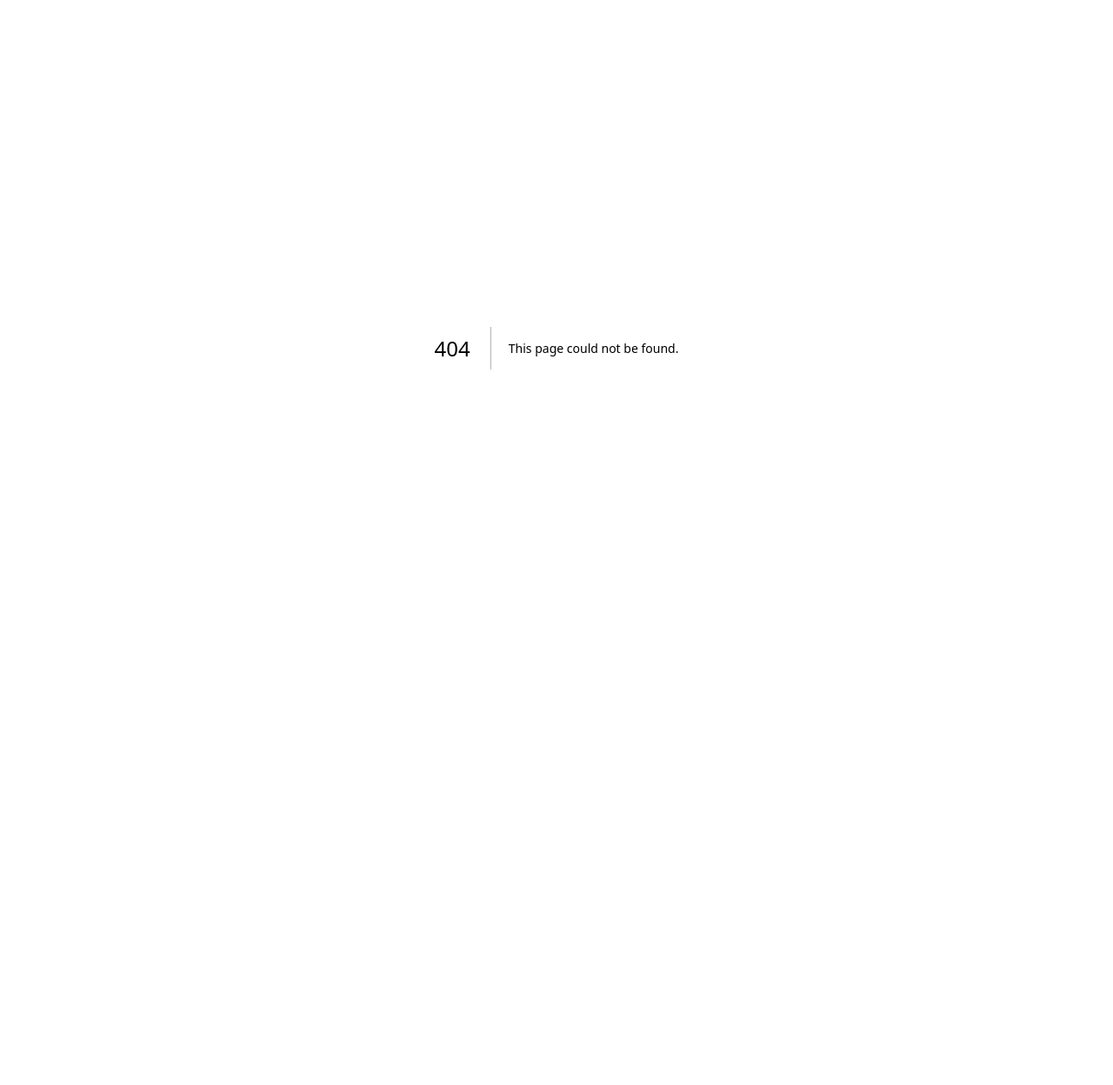
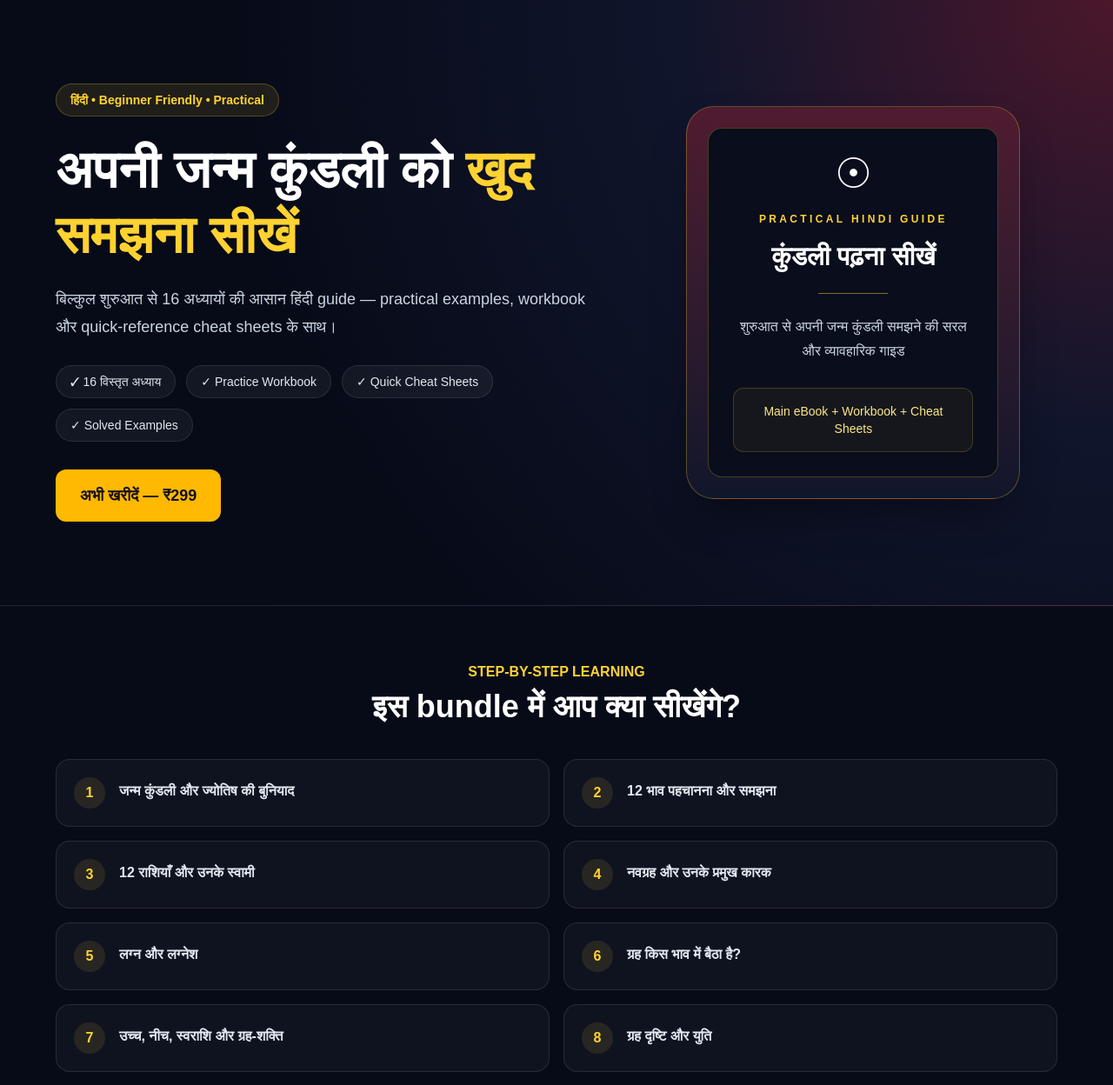
Before and after one commit to sukhgermany007-netizen/toolvoraa, a Next.js app: page /kundli-book in a window 1280 px wide. Before the commit this address had no page. Shown: the top 1248 px of the page at 87% size. Before the commit the page ends 800 px from the top, so only its background shows below. Built offline with nearby package versions, Linux system fonts and the light colour scheme.

Commit message:
Add Kundli eBook sales landing page

```diff
--- /dev/null
+++ b/app/kundli-book/page.tsx
@@ -0,0 +1,115 @@
+import type { Metadata } from "next";
+import KundliCheckout from "./KundliCheckout";
+
+export const metadata: Metadata = {
+  title: "कुंडली पढ़ना सीखें | Beginner Hindi eBook Bundle",
+  description: "अपनी जन्म कुंडली को शुरुआत से समझना सीखें। 16 अध्याय, practical workbook और quick-reference cheat sheets के साथ हिंदी digital bundle।",
+  robots: { index: true, follow: true },
+};
+
+const chapters = [
+  "जन्म कुंडली और ज्योतिष की बुनियाद",
+  "12 भाव पहचानना और समझना",
+  "12 राशियाँ और उनके स्वामी",
+  "नवग्रह और उनके प्रमुख कारक",
+  "लग्न और लग्नेश",
+  "ग्रह किस भाव में बैठा है?",
+  "उच्च, नीच, स्वराशि और ग्रह-शक्ति",
+  "ग्रह दृष्टि और युति",
+  "27 नक्षत्र और पाद",
+  "महादशा और अंतरदशा",
+  "गोचर और साढ़ेसाती की basic समझ",
+  "प्रमुख योग और verification",
+  "15-Step Kundli Reading Method",
+  "Career, Marriage, Money, Education विषय",
+  "Solved और Blind Practice Kundlis",
+  "Common Mistakes + 30-Day Practice Plan",
+];
+
+const faqs = [
+  ["क्या यह beginners के लिए है?", "हाँ। पुस्तक zero/basic knowledge से step-by-step शुरू होती है।"],
+  ["क्या physical book मिलेगी?", "नहीं। यह digital PDF bundle है, जिसे payment verify होने के बाद download किया जा सकता है।"],
+  ["Bundle में क्या मिलेगा?", "Main Hindi eBook, अलग Practice Workbook और Quick Reference/Cheat Sheets।"],
+  ["क्या यह भविष्यवाणी की guarantee देती है?", "नहीं। सामग्री पारंपरिक ज्योतिष को educational purpose से सीखने के लिए है; guaranteed predictions नहीं दी जातीं।"],
+];
+
+export default function KundliBookPage() {
+  return (
+    <main className="min-h-screen bg-[#070b18] text-white">
+      <section className="border-b border-white/10 bg-[radial-gradient(circle_at_top_right,_#4b172b_0,_#10152c_34%,_#070b18_70%)] px-5 py-16 sm:py-24">
+        <div className="mx-auto grid max-w-6xl items-center gap-12 lg:grid-cols-[1.15fr_.85fr]">
+          <div>
+            <div className="inline-flex rounded-full border border-amber-300/25 bg-amber-300/10 px-4 py-2 text-sm font-bold text-amber-300">हिंदी • Beginner Friendly • Practical</div>
+            <h1 className="mt-6 text-4xl font-black leading-tight sm:text-6xl">अपनी जन्म कुंडली को <span className="text-amber-300">खुद समझना सीखें</span></h1>
+            <p className="mt-5 max-w-2xl text-lg leading-8 text-slate-300">बिल्कुल शुरुआत से 16 अध्यायों की आसान हिंदी guide — practical examples, workbook और quick-reference cheat sheets के साथ।</p>
+            <div className="mt-7 flex flex-wrap gap-3 text-sm text-slate-200">
+              {["16 विस्तृत अध्याय", "Practice Workbook", "Quick Cheat Sheets", "Solved Examples"].map((x) => <span key={x} className="rounded-full border border-white/10 bg-white/5 px-4 py-2">✓ {x}</span>)}
+            </div>
+            <a href="#buy" className="mt-8 inline-flex rounded-xl bg-amber-400 px-7 py-4 text-lg font-black text-[#16101a] hover:bg-amber-300">अभी खरीदें — ₹299</a>
+          </div>
+
+          <div className="mx-auto w-full max-w-sm rounded-[2rem] border border-amber-300/30 bg-gradient-to-b from-[#501b30] to-[#11162b] p-6 shadow-2xl shadow-black/40">
+            <div className="rounded-2xl border border-amber-300/25 bg-[#090d1c] p-7 text-center">
+              <div className="text-5xl">☉</div>
+              <p className="mt-5 text-xs font-bold uppercase tracking-[.28em] text-amber-300">Practical Hindi Guide</p>
+              <h2 className="mt-4 text-3xl font-black leading-tight">कुंडली पढ़ना सीखें</h2>
+              <div className="mx-auto my-6 h-px w-20 bg-amber-300/50" />
+              <p className="leading-7 text-slate-300">शुरुआत से अपनी जन्म कुंडली समझने की सरल और व्यावहारिक गाइड</p>
+              <div className="mt-7 rounded-xl border border-amber-300/20 bg-amber-300/5 p-4 text-sm text-amber-200">Main eBook + Workbook + Cheat Sheets</div>
+            </div>
+          </div>
+        </div>
+      </section>
+
+      <section className="px-5 py-16">
+        <div className="mx-auto max-w-6xl">
+          <div className="text-center">
+            <p className="font-bold text-amber-300">STEP-BY-STEP LEARNING</p>
+            <h2 className="mt-2 text-3xl font-black sm:text-4xl">इस bundle में आप क्या सीखेंगे?</h2>
+          </div>
+          <div className="mt-10 grid gap-4 md:grid-cols-2">
+            {chapters.map((chapter, i) => <div key={chapter} className="flex gap-4 rounded-2xl border border-white/10 bg-white/[.035] p-5"><span className="grid h-9 w-9 shrink-0 place-items-center rounded-full bg-amber-300/10 font-black text-amber-300">{i + 1}</span><p className="pt-1 font-semibold text-slate-200">{chapter}</p></div>)}
+          </div>
+        </div>
+      </section>
+
+      <section className="border-y border-white/10 bg-[#0d1226] px-5 py-16">
+        <div className="mx-auto max-w-6xl">
+          <div className="grid gap-6 md:grid-cols-3">
+            {[
+              ["Main eBook", "74-page expanded master edition with 16 chapters and practical reading method."],
+              ["Practice Workbook", "अलग printable exercises, observation practice और Kundli practice sheets."],
+              ["Quick Reference", "भाव, राशियाँ, ग्रह, दृष्टियाँ, नक्षत्र, Vimshottari और 15-step checklist."],
+            ].map(([title, desc]) => <div key={title} className="rounded-3xl border border-amber-300/15 bg-[#11162b] p-7"><div className="text-3xl">✦</div><h3 className="mt-4 text-xl font-black text-amber-300">{title}</h3><p className="mt-3 leading-7 text-slate-300">{desc}</p></div>)}
+          </div>
+        </div>
+      </section>
+
+      <section className="px-5 py-16">
+        <div className="mx-auto grid max-w-6xl gap-10 lg:grid-cols-[1fr_.8fr]">
+          <div>
+            <p className="font-bold text-amber-300">BEGINNER BUNDLE</p>
+            <h2 className="mt-2 text-3xl font-black sm:text-4xl">सिर्फ पढ़िए नहीं — अपनी कुंडली पर अभ्यास कीजिए</h2>
+            <p className="mt-5 max-w-2xl text-lg leading-8 text-slate-300">हर concept को एक structured method में रखा गया है: ग्रह → भाव → राशि → स्वामी → दृष्टि → युति → शक्ति → नक्षत्र → दशा → गोचर। उद्देश्य है कि beginner धीरे-धीरे एक balanced interpretation बनाना सीख सके।</p>
+            <div className="mt-8 space-y-3 text-slate-200">
+              <p>✓ आसान हिंदी explanation</p><p>✓ Practical examples और case labs</p><p>✓ Revision tests और 30-day practice plan</p><p>✓ Rahu/Ketu जैसे disputed rules पर tradition-dependent warnings</p>
+            </div>
+          </div>
+          <KundliCheckout />
+        </div>
+      </section>
+
+      <section className="border-t border-white/10 px-5 py-16">
+        <div className="mx-auto max-w-4xl">
+          <h2 className="text-center text-3xl font-black">अक्सर पूछे जाने वाले सवाल</h2>
+          <div className="mt-8 space-y-4">
+            {faqs.map(([q, a]) => <details key={q} className="rounded-2xl border border-white/10 bg-white/[.035] p-5"><summary className="cursor-pointer font-bold text-white">{q}</summary><p className="mt-3 leading-7 text-slate-300">{a}</p></details>)}
+          </div>
+          <div className="mt-10 rounded-2xl border border-amber-300/15 bg-amber-300/5 p-5 text-sm leading-6 text-slate-400"><strong className="text-amber-200">Educational Disclaimer:</strong> यह सामग्री ज्योतिष के पारंपरिक सिद्धांतों को सीखने के उद्देश्य से है। ज्योतिष वैज्ञानिक रूप से प्रमाणित भविष्यवाणी पद्धति नहीं है और यह चिकित्सा, कानूनी, वित्तीय या अन्य professional advice का विकल्प नहीं है।</div>
+        </div>
+      </section>
+
+      <div className="sticky bottom-0 z-40 border-t border-amber-300/20 bg-[#070b18]/95 p-3 backdrop-blur md:hidden"><a href="#buy" className="flex w-full items-center justify-center rounded-xl bg-amber-400 px-5 py-3 font-black text-[#16101a]">अभी खरीदें — ₹299</a></div>
+    </main>
+  );
+}
```
